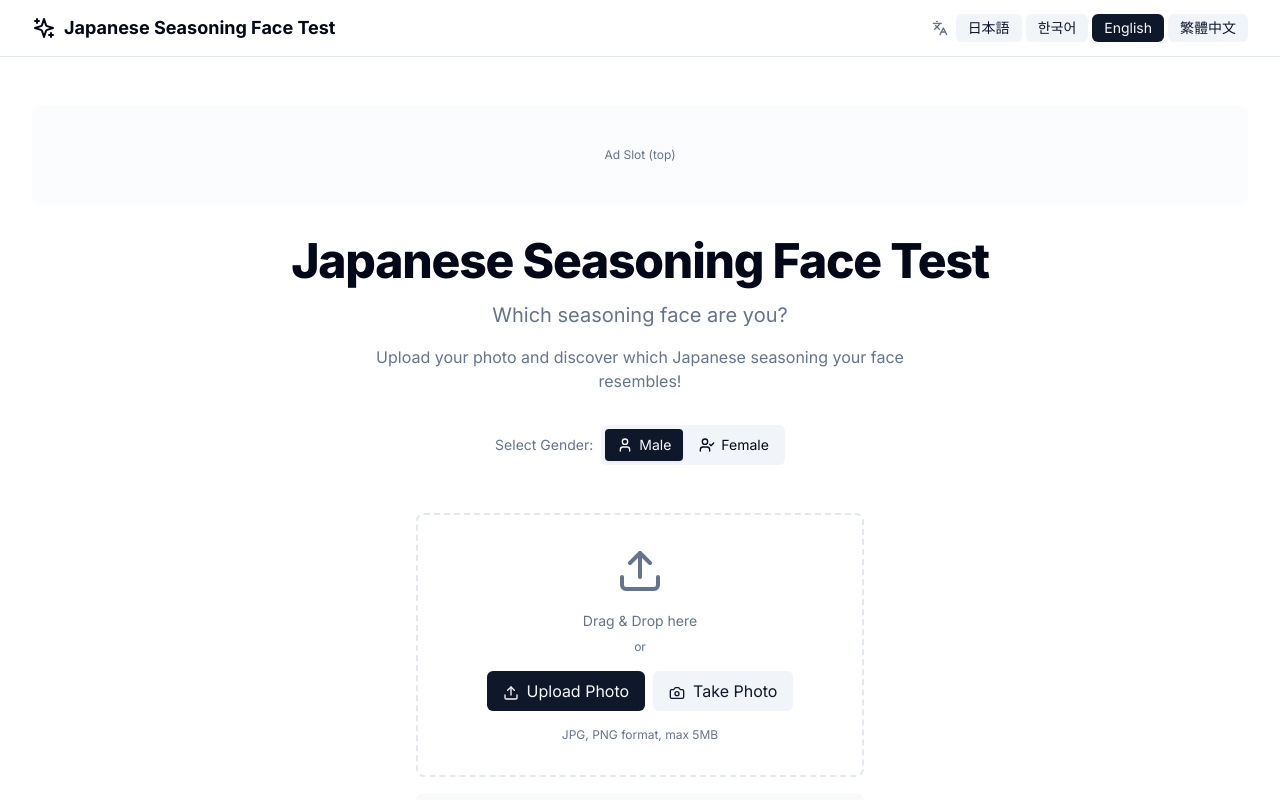
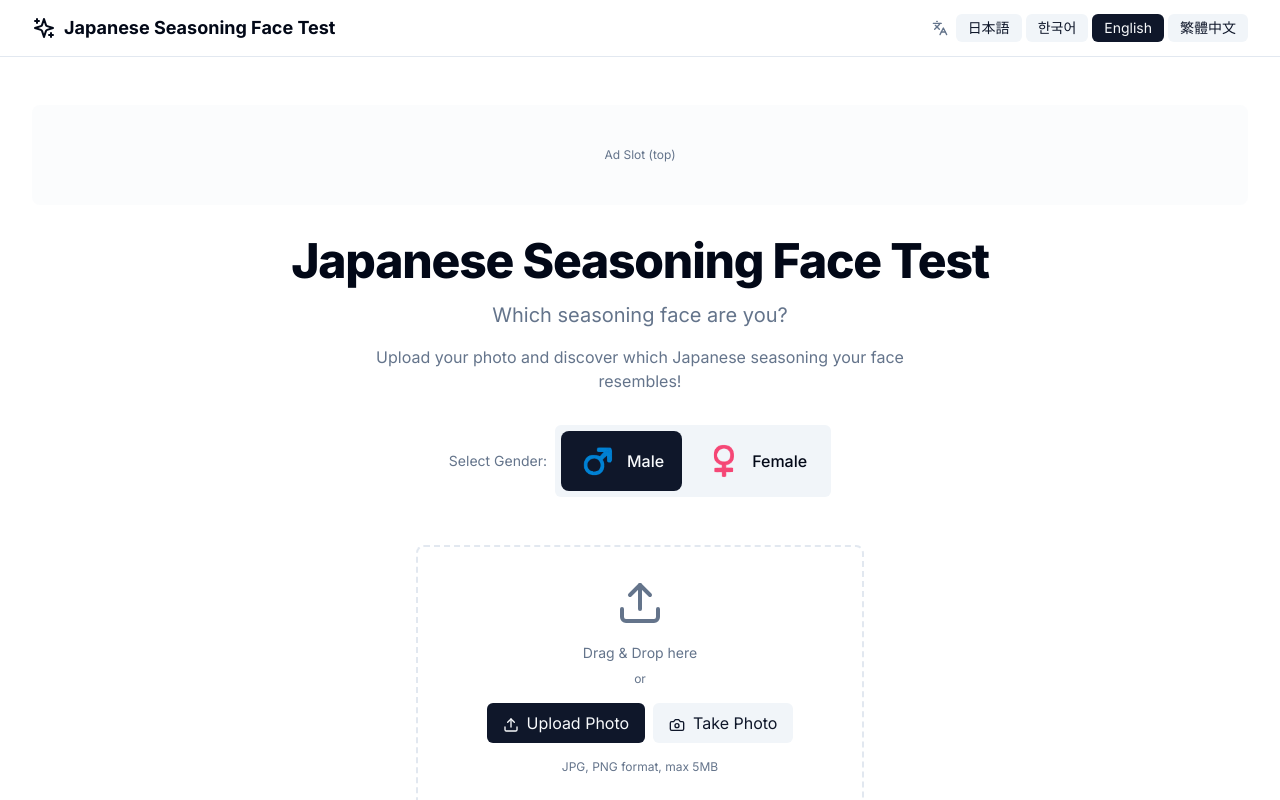
Before and after one commit to angelring127/chomiryougao_test, a Next.js app: page / in a window 1280 px wide. Shown: the top 800 px of the page. Built offline with nearby package versions, Linux system fonts and the light colour scheme; no server answers.

Commit message:
feat: 성별 토글에 아이콘 적용 및 크기 확대\n\n- /public/images/sexs 아이콘 사용\n- 버튼 패딩/텍스트 크기 확대, 선택 상태 강조(ring)\n- 접근성: aria-pressed 추가, alt 텍스트 강화

```diff
--- a/src/components/gender-toggle.tsx
+++ b/src/components/gender-toggle.tsx
@@ -3,15 +3,15 @@
 import { useAppStore } from "@/store/app-store";
 import { useI18n } from "@/hooks/use-i18n";
 import type { Gender } from "@/types/seasoning";
-import { User, UserCheck, Lock } from "lucide-react";
+import { Lock } from "lucide-react";
 
 export function GenderToggle() {
   const { gender, setGender } = useAppStore();
   const { t } = useI18n();
 
-  const genders: { value: Gender; icon: typeof User; disabled: boolean }[] = [
-    { value: "male", icon: User, disabled: false },
-    { value: "female", icon: UserCheck, disabled: false },
+  const genders: { value: Gender; iconSrc: string; disabled: boolean }[] = [
+    { value: "male", iconSrc: "/images/sexs/gender01_male.png", disabled: false },
+    { value: "female", iconSrc: "/images/sexs/gender02_female.png", disabled: false },
   ];
 
   return (
@@ -19,26 +19,30 @@ export function GenderToggle() {
       <span className="text-sm text-muted-foreground">
         {t("gender.select")}:
       </span>
-      <div className="flex gap-1 bg-muted rounded-md p-1">
+      <div className="flex gap-2 bg-muted rounded-md p-2">
         {genders.map((g) => {
-          const Icon = g.icon;
           return (
             <button
               key={g.value}
               onClick={() => !g.disabled && setGender(g.value)}
               disabled={g.disabled}
-              className={`px-3 py-1.5 text-sm rounded transition-colors flex items-center gap-1.5 ${
+              className={`px-4 py-2 text-base rounded-md transition-colors flex items-center gap-2 ${
                 gender === g.value
-                  ? "bg-primary text-primary-foreground shadow-sm"
+                  ? "bg-primary text-primary-foreground shadow-sm ring-2 ring-primary"
                   : g.disabled
                   ? "opacity-50 cursor-not-allowed"
                   : "hover:bg-background"
               }`}
               aria-label={`Select ${g.value}${g.disabled ? " (disabled)" : ""}`}
+              aria-pressed={gender === g.value}
               title={g.disabled ? t("gender.comingSoon") : undefined}
             >
-              <Icon className="h-4 w-4" />
-              <span>{t(`gender.${g.value}`)}</span>
+              <img
+                src={g.iconSrc}
+                alt={t(`gender.${g.value}`)}
+                className="h-8 w-8 sm:h-10 sm:w-10 object-contain"
+              />
+              <span className="font-medium">{t(`gender.${g.value}`)}</span>
               {g.disabled && <Lock className="h-3 w-3" />}
             </button>
           );
```
Also changed, not shown: public/images/sexs/gender01_male.png (added), public/images/sexs/gender02_female.png (added).
